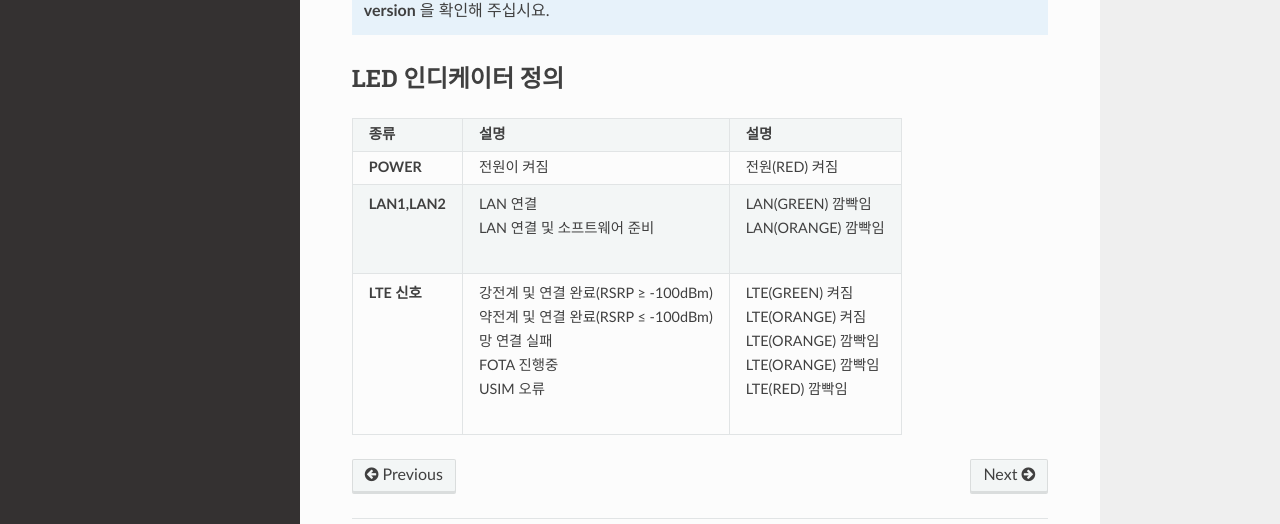
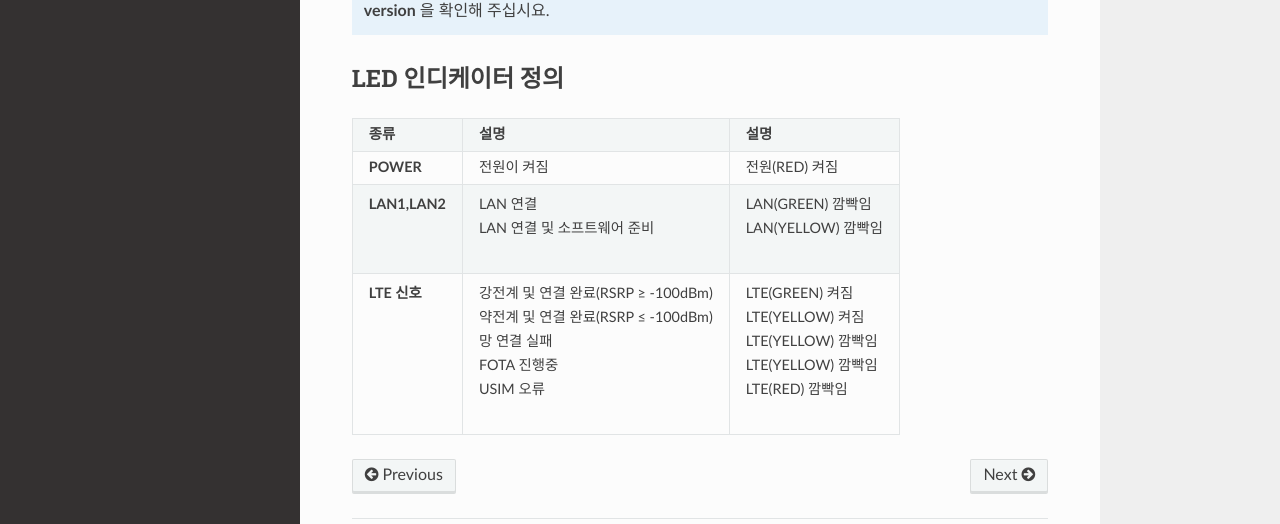
Before and after one commit to ntmore-nms/ntmore-ntlr800z-b1-doc, a Sphinx documentation site: the page built from source/howto/overview.rst, in a window 1280 px wide and 1340 px high. Shown: the part 692-1216 px from the top of the window. Built offline with Sphinx 7.4.7 and the Read the Docs theme 3.1.0, drawn with Linux system fonts in a browser that asks for light colours.

Commit message:
change color ORANGE -> YELLOW

```diff
--- a/source/howto/overview.rst
+++ b/source/howto/overview.rst
@@ -36,11 +36,11 @@ LED 인디케이터 정의
 | **POWER**      | 전원이 켜짐                          | 전원(RED) 켜짐      |
 +----------------+--------------------------------------+---------------------+
 || **LAN1,LAN2** || LAN 연결                            || LAN(GREEN) 깜빡임  |
-||               || LAN 연결 및 소프트웨어 준비         || LAN(ORANGE) 깜빡임 |
+||               || LAN 연결 및 소프트웨어 준비         || LAN(YELLOW) 깜빡임 |
 +----------------+--------------------------------------+---------------------+
 || **LTE 신호**  || 강전계 및 연결 완료(RSRP ≥ -100dBm) || LTE(GREEN) 켜짐    |
-||               || 약전계 및 연결 완료(RSRP ≤ -100dBm) || LTE(ORANGE) 켜짐   |
-||               || 망 연결 실패                        || LTE(ORANGE) 깜빡임 |
-||               || FOTA 진행중                         || LTE(ORANGE) 깜빡임 |
+||               || 약전계 및 연결 완료(RSRP ≤ -100dBm) || LTE(YELLOW) 켜짐   |
+||               || 망 연결 실패                        || LTE(YELLOW) 깜빡임 |
+||               || FOTA 진행중                         || LTE(YELLOW) 깜빡임 |
 ||               || USIM 오류                           || LTE(RED) 깜빡임    |
 +----------------+--------------------------------------+---------------------+
```
